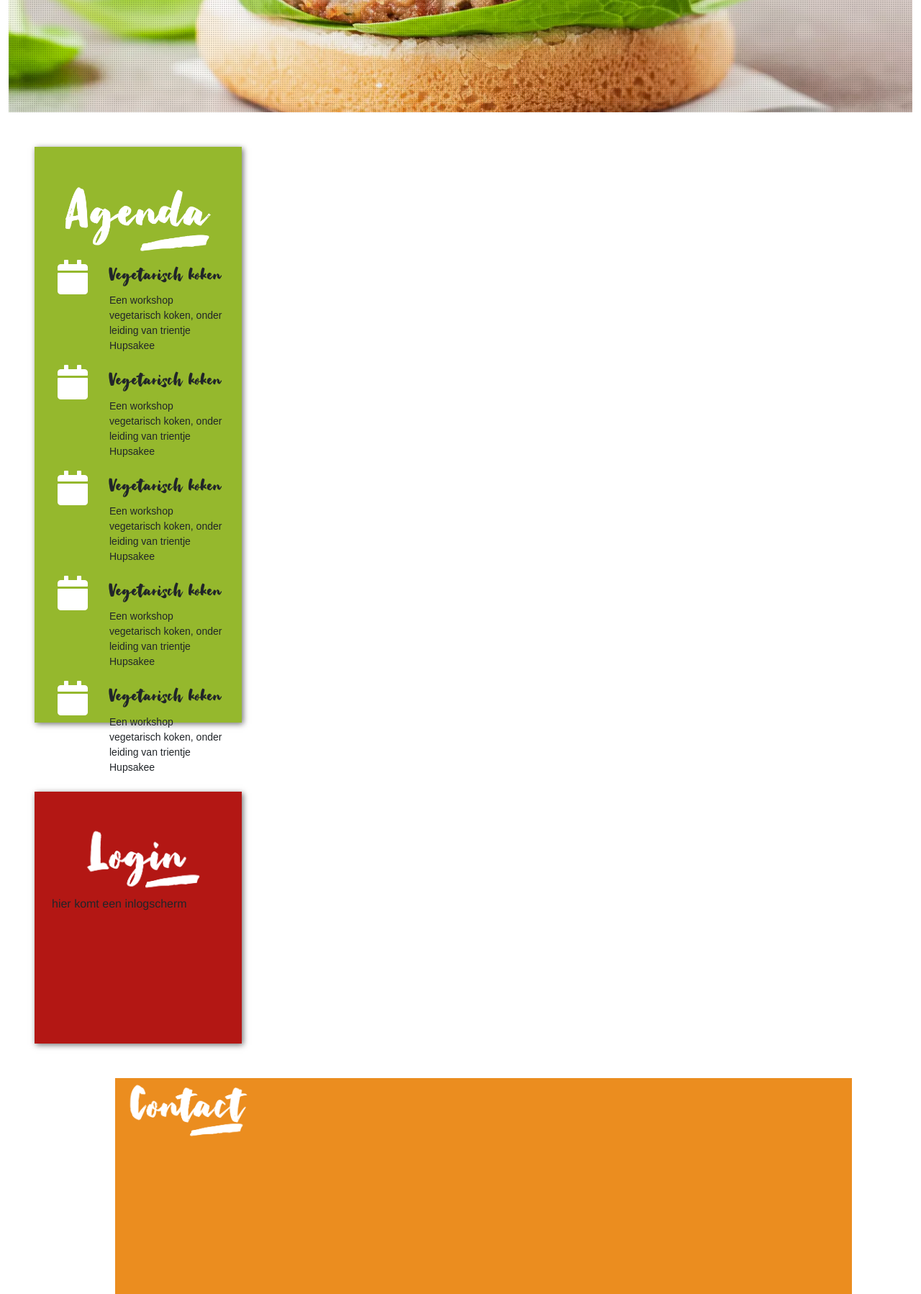
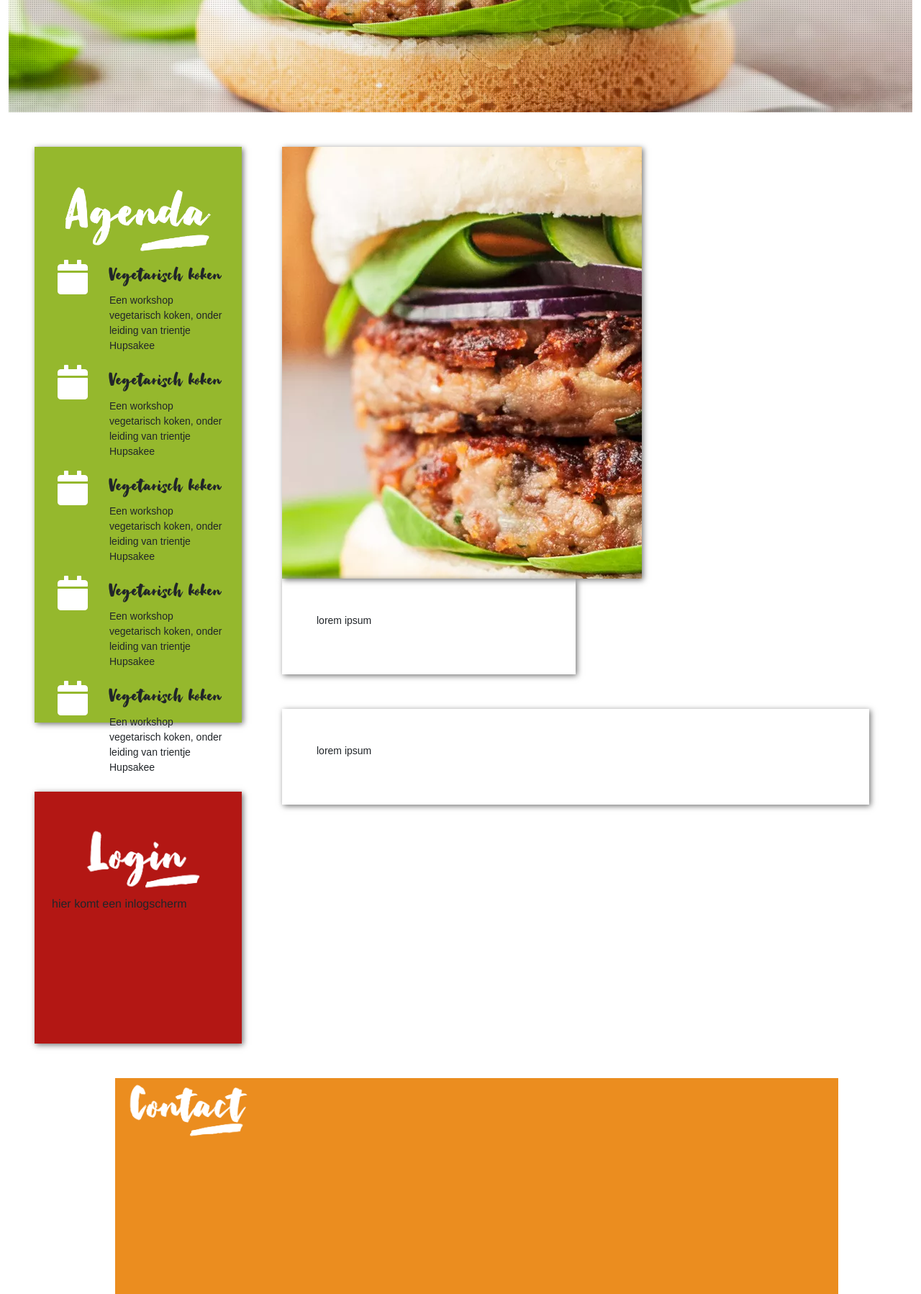
Before and after one commit to ReneKrewinkel/educom-verrukkulluk-1678798729, a PHP site: template templates/detail.html.twig in a window 1280 px wide. Shown: the part 544-2342 px from the top of the page at 72% size. Run offline with PHP 8.4, Linux system fonts and the light colour scheme; the template is opened without the code that fills it, so the values that code supplies are empty; some libraries are stand-ins or nearby versions.

Commit message:
structuur detail pagina (#13)

```diff
--- a/assets/css/main.css
+++ b/assets/css/main.css
@@ -116,32 +116,20 @@ margin-left: 160px;
 
 
 
-/* VEGAS */
+/* Vegas */
 #background-image {
     width: 1625px;
     height: 700px;
+    background-size: cover;
+    background-position: center;
 }
 
-.text-block {
-    padding: 40px;
-    position: absolute;
-    left: 0;
-    right: 0;
-    bottom: 0;
+
+
+/* Detail */
+.image-detail{
+    width: 500px;
+    height: 600px;
+    background-position: 23%;
+    background-image: url("../img/vegan-burger.png");
 }
-
-.text-block h1 {
-    color: #FFF;
-    font-family: Arial, Helvetica, sans-serif;
-    font-weight: bold;
-    text-transform: uppercase;
-    font-size: 62px;
-    margin-bottom: 10px;
-}
-
-.text-block h4 {
-    color: #FFF;
-    font-family: Arial, Helvetica, sans-serif;
-    font-size: 26px;
-    margin-top: 0;
-}
--- a/templates/detail.html.twig
+++ b/templates/detail.html.twig
@@ -31,6 +31,21 @@
 {#content detail page#}
 
 {% block content %}
+<div class="container-fluid">
+    <div class = "row m-5">
+        <div class = "col-md-6 agenda-border image-detail ">
+        </div>
+        <div class = "col-md-6 p-5  agenda-border">
+        <p> lorem ipsum </p>
+        </div>
+    </div>
+    <div class = "row m-5">
+        <div class= "col-md-12 p-5 agenda-border">
+        <p> lorem ipsum </p>
+        </div>
+    </div>
+</div
+
 
 
 {% endblock %}
--- a/templates/homepage.html.twig
+++ b/templates/homepage.html.twig
@@ -40,7 +40,7 @@
     <ul>
     {% for record in data %}
         <li>
-            <img src="{{ record.foto }}" style="width: 100px; heigfht: 100px;">
+            <img src="{{ record.afbeelding }}" style="width: 100px; heigfht: 100px;">
 
             {{ record.title }}
             {# sub-loop #}
--- a/templates/main.html.twig
+++ b/templates/main.html.twig
@@ -43,9 +43,9 @@
 
 
 	<div class="row">
-		<div class="col-md-3">
+		<div class="col-md-3 ">
 			<div class="row">
-				<div class="col-md-12 p-4 m-5 agenda-color agenda-border">
+				<div class="col-md-12 p-4 m-5  agenda-color agenda-border">
                     <div class="agenda-center"><img src = "assets/img/verrukkulluk-agenda.png" alt = "agenda header"></div>
                     <ul class="fa-ul">
                         <li>
```
